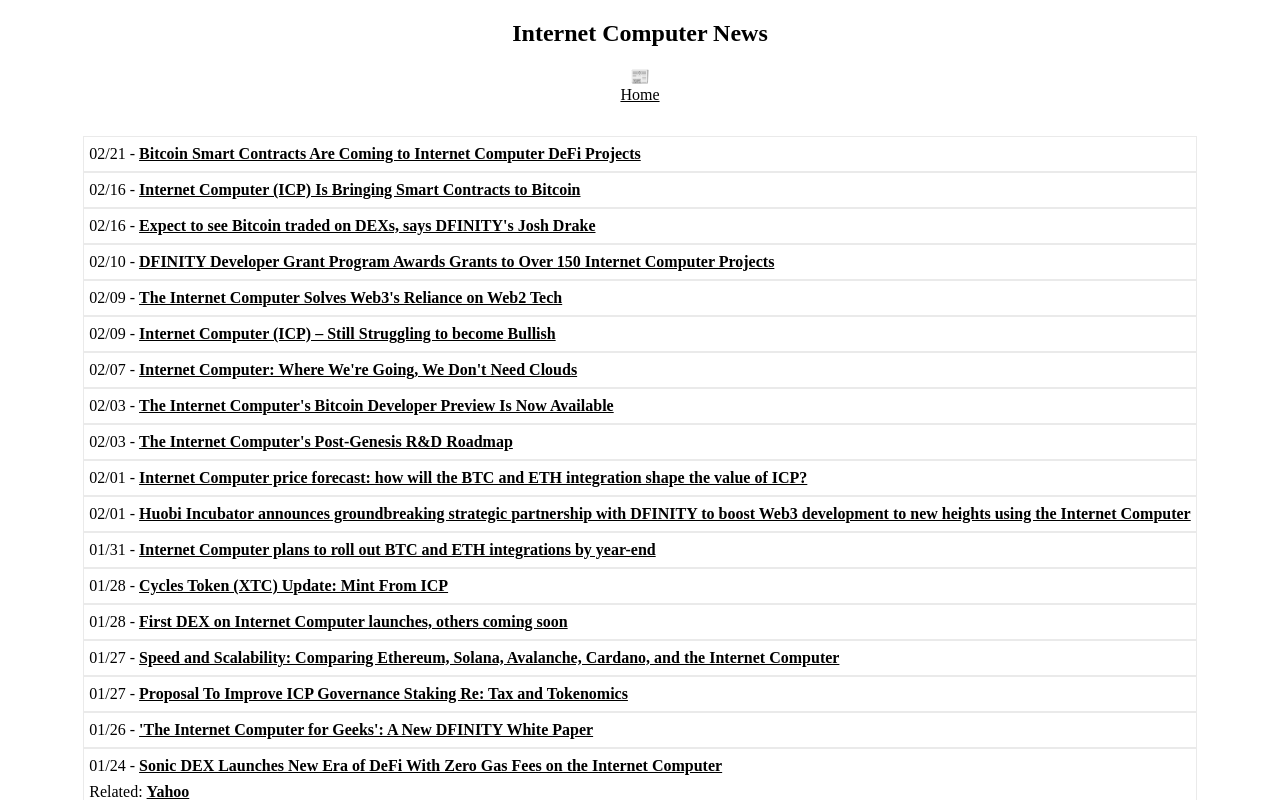
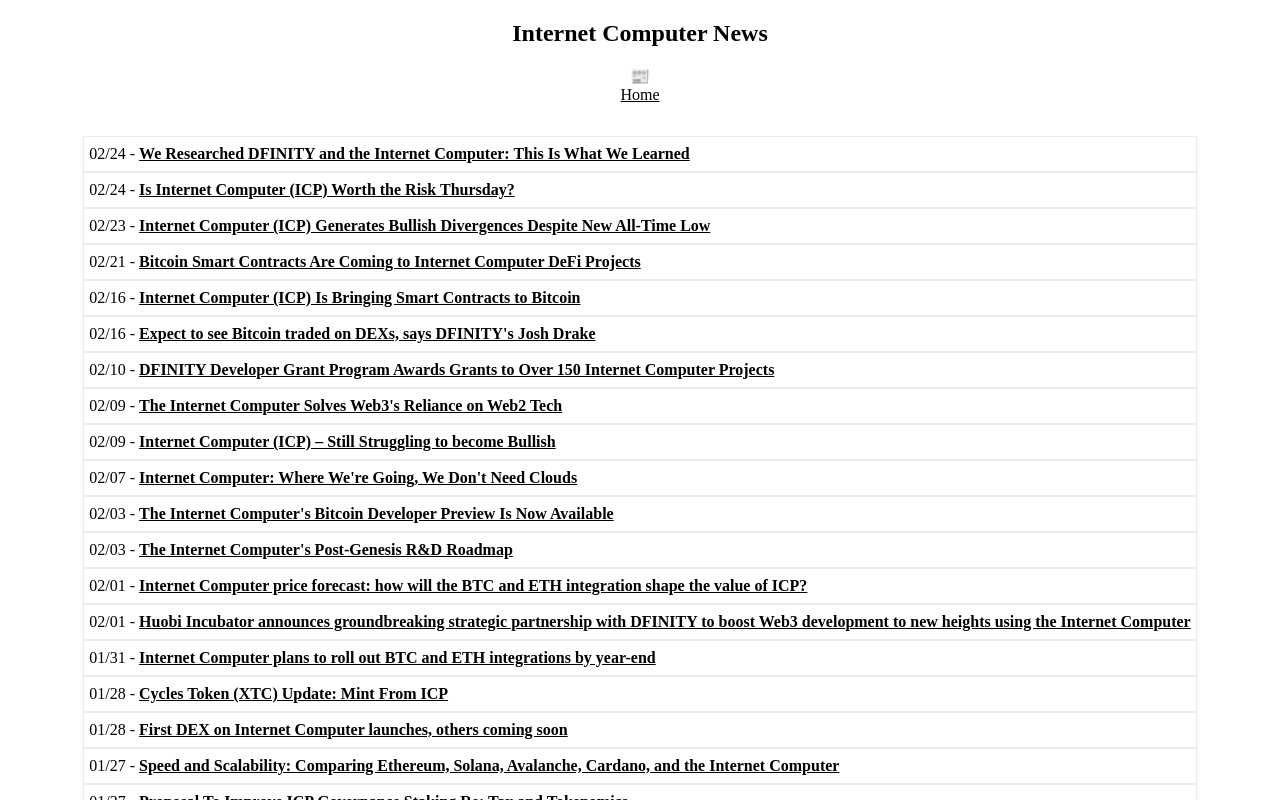
Before and after one commit to rjlucasm/ictoday, a Next.js app: page /news/2022 in a window 1280 px wide. Shown: the top 800 px of the page. Built offline with nearby package versions, Linux system fonts and the light colour scheme.

Commit message:
News 02/24

```diff
--- a/pages/news/2022.js
+++ b/pages/news/2022.js
@@ -17,6 +17,15 @@ export default function News22() {
             <Link href="/"><a style={{ color: 'inherit' }}>Home</a></Link>
 
             <div className="pagesgrid">
+            <div className="pagescard">02/24 -&nbsp;
+                <a href="https://www.newsanyway.com/2022/02/24/we-researched-dfinity-and-the-internet-computer-this-is-what-we-learned/" target="_blank" rel="noopener noreferrer">We Researched DFINITY and the Internet Computer: This Is What We Learned</a>
+            </div>
+            <div className="pagescard">02/24 -&nbsp;
+                <a href="https://www.investorsobserver.com/news/crypto-update/is-internet-computer-icp-worth-the-risk-thursday" target="_blank" rel="noopener noreferrer">Is Internet Computer (ICP) Worth the Risk Thursday?</a>
+            </div>
+            <div className="pagescard">02/23 -&nbsp;
+                <a href="https://beincrypto.com/internet-computer-icp-generates-bullish-divergences-despite-new-all-time-low/" target="_blank" rel="noopener noreferrer">Internet Computer (ICP) Generates Bullish Divergences Despite New All-Time Low</a>
+            </div>
             <div className="pagescard">02/21 -&nbsp;
                 <a href="https://medium.com/dfinity/bitcoin-smart-contracts-are-coming-to-internet-computer-defi-projects-dd6786078853" target="_blank" rel="noopener noreferrer">Bitcoin Smart Contracts Are Coming to Internet Computer DeFi Projects</a>
             </div>
```
